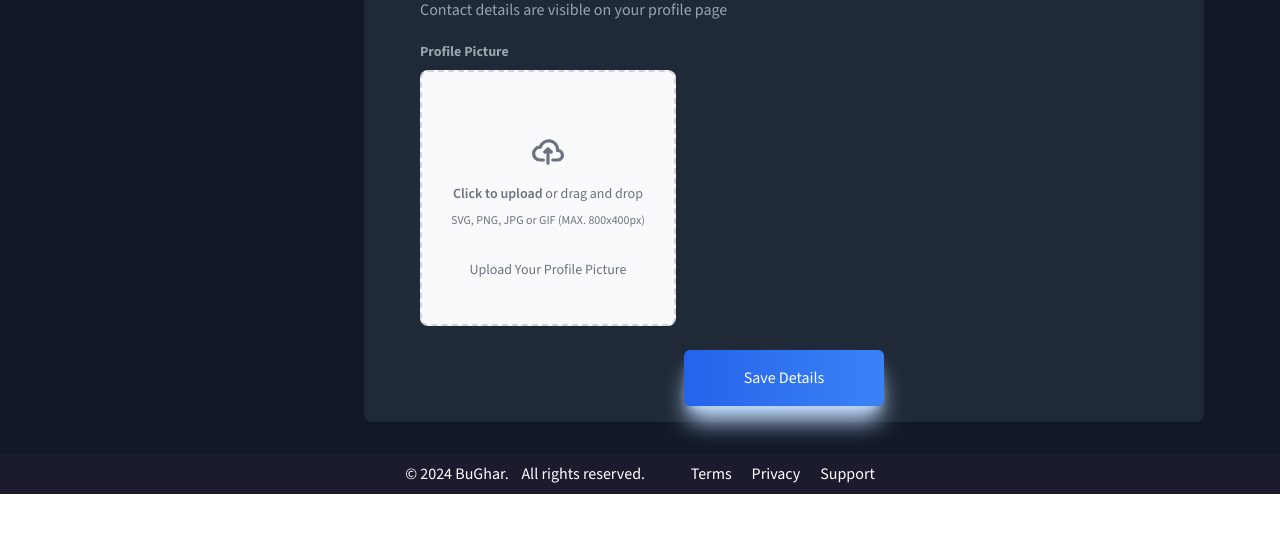
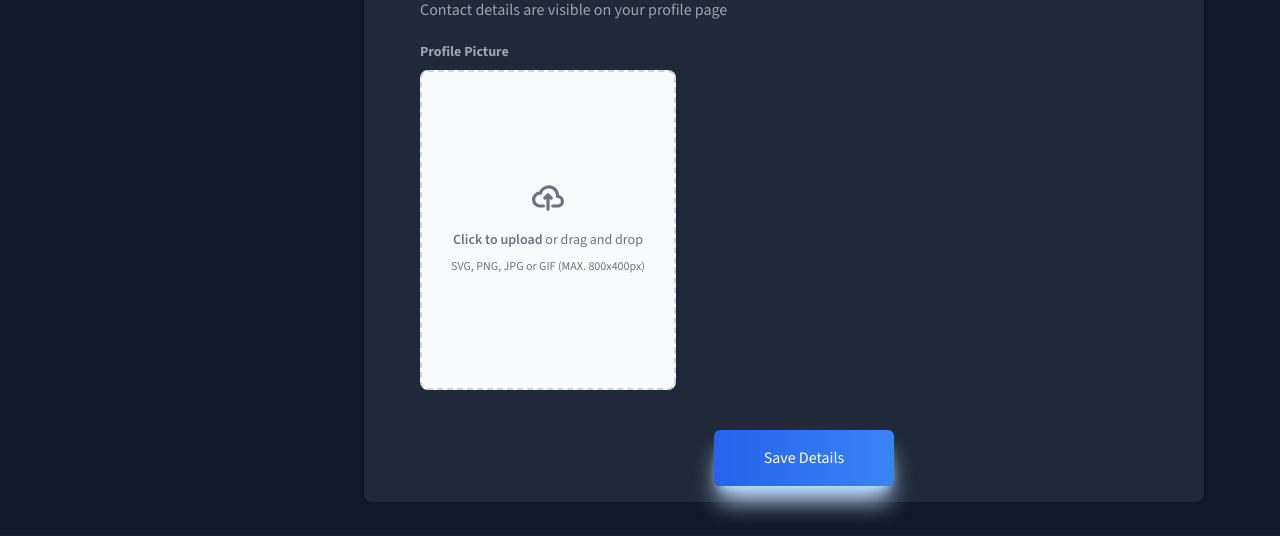
Before and after one commit to Unease08/BuGhar_Frontend, a React (Vite) app: page /profile in a window 1280 px wide. Shown: the part 1114-1650 px from the top of the page. Before the commit the page ends 1608 px from the top, so only its background shows below. Built offline with nearby package versions, Linux system fonts and the light colour scheme; no server answers; sample sign-in values are in the browser's storage.

Commit message:
refact : image preview in profile

```diff
--- a/src/user/pages/profile/Profile.jsx
+++ b/src/user/pages/profile/Profile.jsx
@@ -215,8 +215,15 @@ const Profile = () => {
                   <div className="flex items-center justify-start mt-2 w-full">
                     <label
                       htmlFor="dropzone-file"
-                      className="flex flex-col items-center justify-center w-64 h-64 border-2 border-gray-300 border-dashed rounded-lg cursor-pointer bg-gray-50 dark:hover:bg-gray-800 dark:bg-gray-700 hover:bg-gray-100 dark:border-gray-600 dark:hover:border-gray-500 dark:hover:bg-gray-600"
+                      className="flex flex-col items-center justify-center w-64 h-80 border-2 border-gray-300 border-dashed rounded-lg cursor-pointer bg-gray-50 dark:hover:bg-gray-800 dark:bg-gray-700 hover:bg-gray-100 dark:border-gray-600 dark:hover:border-gray-500 dark:hover:bg-gray-600 relative"
                     >
+                      {imagePreview ? (
+                        <img
+                          src={imagePreview}
+                          alt="Selected Preview"
+                          className="w-full h-full rounded-lg object-cover absolute inset-0"
+                        />
+                      ) : (
                         <div className="flex flex-col items-center justify-center pt-5 pb-6">
                           <svg
                             className="w-8 h-8 mb-4 text-gray-500 dark:text-gray-400"
@@ -234,39 +241,39 @@ const Profile = () => {
                             />
                           </svg>
                           <p className="mb-2 text-sm text-gray-500 dark:text-gray-400">
-                          <span className="font-semibold">Click to upload</span>{" "}
+                            <span className="font-semibold">
+                              Click to upload
+                            </span>{" "}
                             or drag and drop
                           </p>
                           <p className="text-xs text-gray-500 dark:text-gray-400">
                             SVG, PNG, JPG or GIF (MAX. 800x400px)
                           </p>
                         </div>
+                      )}
                       <input
                         id="dropzone-file"
                         type="file"
                         className="hidden"
                         onChange={handleFileChange}
                       />
-                      <span className="text-sm text-gray-500 dark:text-gray-400 mt-2">
-                        {fileName ? fileName : "Upload Your Profile Picture"}
-                      </span>
                     </label>
-                    {imagePreview && (
-                      <div className="ml-4">
-                        <img
-                          src={imagePreview}
-                          alt="Selected Preview"
-                          className="w-32 h-32 rounded-lg object-cover"
-                        />
+                  </div>
+                  {fileName && (
+                    <div className="mt-2">
+                      <p className="text-gray-500 dark:text-gray-400">
+                        Selected file: {fileName}
+                      </p>
                     </div>
                   )}
                 </div>
               </div>
-              </div>
-              <div className="flex flex-col items-center justify-center  mt-6 md:flex-row">
-                <button className="inline-block w-auto text-center min-w-[200px] px-6 py-4 text-white transition-all rounded-md shadow-xl sm:w-auto bg-gradient-to-r from-blue-600 to-blue-500 hover:bg-gradient-to-b dark:shadow-blue-900 shadow-blue-200 hover:shadow-2xl hover:shadow-blue-400 hover:-translate-y-px">
+              <div className="mt-10 ml-10">
+                <div className="flex flex-col items-center justify-center mt-6 md:flex-row">
+                  <button className="inline-block w-auto text-center min-w-[180px] px-6 py-4 text-white transition-all rounded-md shadow-xl sm:w-auto bg-gradient-to-r from-blue-600 to-blue-500 hover:bg-gradient-to-b dark:shadow-blue-900 shadow-blue-200 hover:shadow-2xl hover:shadow-blue-400 hover:-translate-y-px">
                     Save Details
                   </button>
+                </div>
               </div>
             </div>
           </div>
```
Lines whose indentation alone changed are shown as unchanged.
